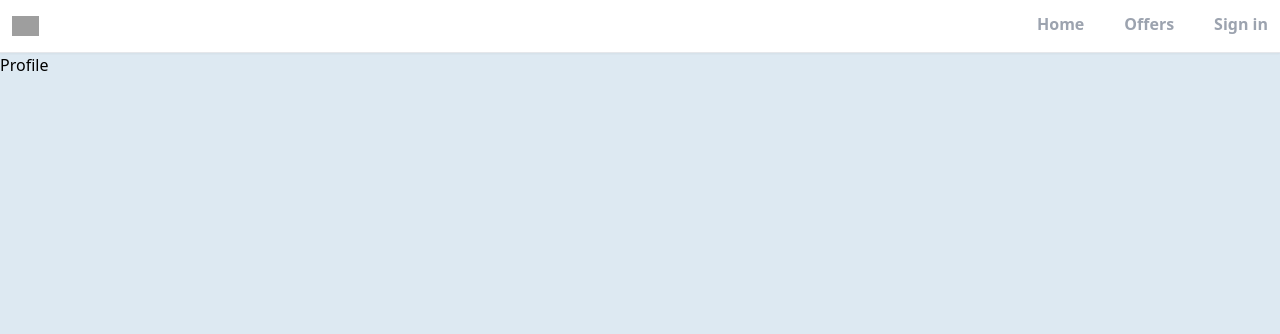
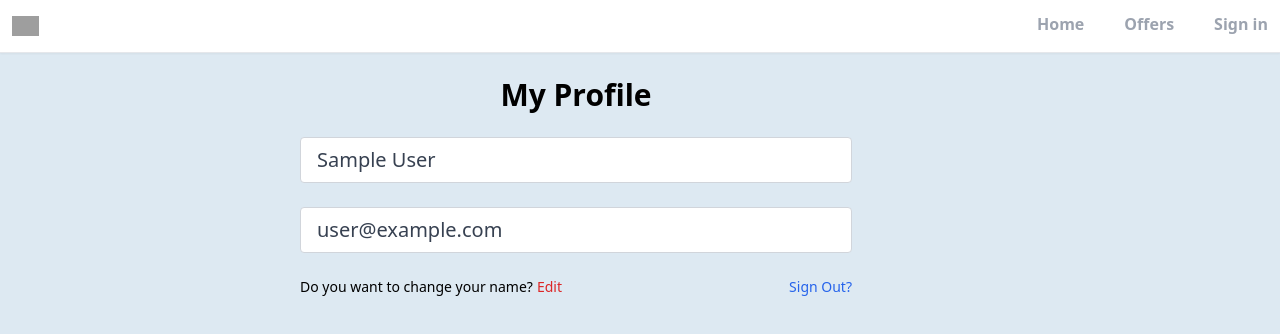
Before and after one commit to aida-golshanara/advertisement-webapp, a React (Create React App) app: page /profile in a window 1280 px wide. Shown: the top 334 px of the page. Built offline with nearby package versions, Linux system fonts and the light colour scheme; no server answers; sample sign-in values are in the browser's storage; grey boxes are pictures that could not be loaded.

Commit message:
create private route and custom hook for protection the profile page and add the logout functionality

```diff
--- a/src/App.js
+++ b/src/App.js
@@ -8,6 +8,7 @@
 import Profile from './pages/Profile';
 import SignIn from './pages/SignIn';
 import SignUp from './pages/SignUp';
+import PrivateRoute from './components/PrivateRoute';
 
 function App() {
   return (
@@ -16,7 +17,9 @@
         <Header />
         <Routes>
           <Route path='/' element={<Home />} />
-          <Route path='/profile' element={<Profile />} />
+          <Route path='/profile' element={<PrivateRoute />}>
+            <Route path='/profile' element={<Profile />} />
+          </Route>
           <Route path='/sign-in' element={<SignIn />} />
           <Route path='/sign-up' element={<SignUp />} />
           <Route path='/forgot-password' element={<ForgotPassword />} />
--- /dev/null
+++ b/src/components/PrivateRoute.jsx
@@ -0,0 +1,13 @@
+import React from 'react';
+import { Navigate, Outlet } from 'react-router';
+import { useAuthStatus } from '../hooks/useAuthStatus';
+
+function PrivateRoute() {
+  const { loggedIn, checkingStatus } = useAuthStatus();
+  if (checkingStatus) {
+    return <h3>Loading...</h3>;
+  }
+  return loggedIn ? <Outlet /> : <Navigate to='/sign-in' />;
+}
+
+export default PrivateRoute;
--- /dev/null
+++ b/src/hooks/useAuthStatus.jsx
@@ -0,0 +1,18 @@
+import { getAuth, onAuthStateChanged } from 'firebase/auth';
+import { useEffect, useState } from 'react';
+
+export function useAuthStatus() {
+  const [loggedIn, setLoggedIn] = useState(false);
+  const [checkingStatus, setCheckingStatus] = useState(true);
+
+  useEffect(() => {
+    const auth = getAuth();
+    onAuthStateChanged(auth, (user) => {
+      if (user) {
+        setLoggedIn(true);
+      }
+      setCheckingStatus(false);
+    });
+  }, []);
+  return { loggedIn, checkingStatus };
+}
--- a/src/pages/Profile.jsx
+++ b/src/pages/Profile.jsx
@@ -1,5 +1,58 @@
-import React from 'react';
+import React, { useState } from 'react';
+import { getAuth } from 'firebase/auth';
+import { useNavigate } from 'react-router';
 
 export default function Profile() {
-  return <div>Profile</div>;
+  const auth = getAuth();
+  const navigate = useNavigate();
+  const [formData, setFormData] = useState({
+    name: auth.currentUser.displayName,
+    email: auth.currentUser.email,
+  });
+  const { name, email } = formData;
+
+  function onLogout() {
+    auth.signOut();
+    navigate('/');
+  }
+  return (
+    <>
+      <section className='max-w-6xl max-auto flex justify-center items-center flex-col'>
+        <h1 className='text-3xl text-center mt-6 font-bold'>My Profile</h1>
+        <div className='w-full md:w-[50%] mt-6 px-3'>
+          <form>
+            <input
+              disabled
+              className='mb-6 w-full px-4 py-2 text-xl text-gray-700 bg-white border border-gray-300 rounded transition ease-in-out'
+              type='text'
+              id='name'
+              value={name}
+            />
+            <input
+              disabled
+              className='mb-6 w-full px-4 py-2 text-xl text-gray-700 bg-white border border-gray-300 rounded transition ease-in-out'
+              type='email'
+              id='email'
+              value={email}
+            />
+
+            <div className='flex justify-between whitespace-nowrap text-sm mb-6'>
+              <p className='flex items-center'>
+                Do you want to change your name?{' '}
+                <span className='text-red-600 hover:text-red-700 transition ease-in-out duration-200 ml-1 cursor-pointer'>
+                  Edit
+                </span>
+              </p>
+              <p
+                onClick={onLogout}
+                className='text-blue-600 hover:text-blue-700 transition ease-in-out duration-200 cursor-pointer'
+              >
+                Sign Out?
+              </p>
+            </div>
+          </form>
+        </div>
+      </section>
+    </>
+  );
 }
```
